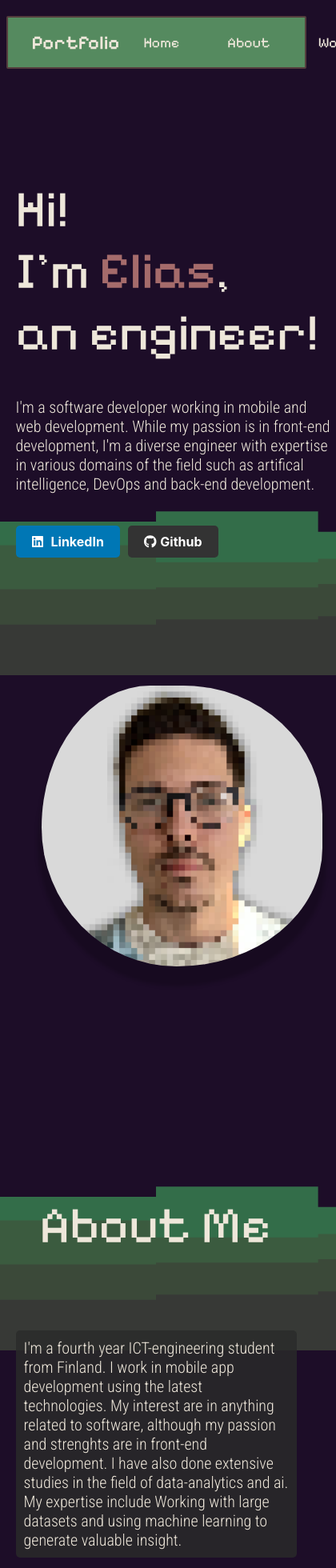
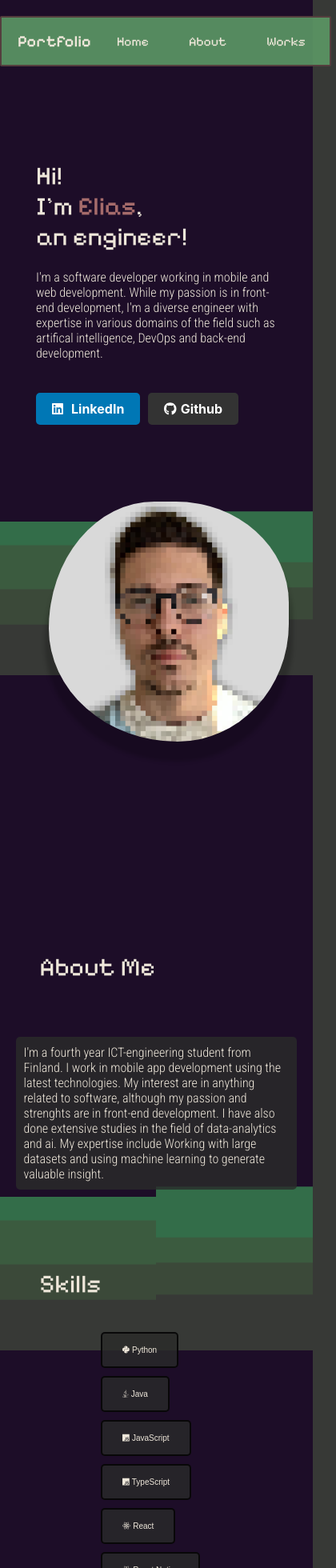
Before and after one commit to Elihu-beep/portfolio-app, a React (Create React App) app: page / in a window 390 px wide. Shown: the top 1960 px of the page at 80% size, 420 px wide, since content can reach past the window. Built offline with nearby package versions, Linux system fonts and the light colour scheme.

Commit message:
CSS updates

```diff
--- a/src/App.css
+++ b/src/App.css
@@ -10,6 +10,7 @@ body {
   background-attachment: fixed;
   background-size: cover;
   margin: 0;
+  background-color: #373936;
 }
 
 .nav {
@@ -161,3 +162,20 @@ body {
       background-position: -1300px 0;
   }
 }
+
+@media screen and (max-width: 768px) {
+  .nav {
+    font-size: 16px;
+    gap: 6px;
+    width: 100%;
+  }
+
+  .right-nav {
+    gap: 10px;
+  }
+
+  .brand-name {
+    font-size: 1.25rem;
+    margin-left: 10px;
+  }
+}
--- a/src/styles/About.css
+++ b/src/styles/About.css
@@ -65,10 +65,49 @@
     font-family: 'Arial', sans-serif;
     font-size: 1em;
     transition: background-color 0.3s ease, color 0.3s ease;
-
   }
 
   .skills li:hover {
     background-color: rgba(0, 0, 0, 0.2);
     color: #EEE7DA;
   }
+
+  @media screen and (max-width: 768px) {
+    .aboutHead {
+      font-size: 2em;
+  }
+
+  .aboutTextSection {
+      font-size: 1em;
+  }
+
+  .skillHeader {
+    font-size: 2em;
+  }
+
+  .skillContainer {
+      margin: 1em 0;
+    }
+
+    .skills {
+      padding: 0;
+      margin: 1em auto;
+      gap: 10px;
+      width: 100%;
+      margin-top: 10em;
+      font-size: 10px;
+      margin-right: 3em;
+    }
+
+    .skills li {
+      padding: 15px 25px;
+      border: 2px solid rgba(0, 0, 0, 0.8);
+      border-radius: 5px;
+      background-color: rgb(42, 43, 42, 0.8);
+      color: #EEE7DA;
+      font-family: 'Arial', sans-serif;
+      font-size: 1em;
+      transition: background-color 0.3s ease, color 0.3s ease;
+
+    }
+  }
--- a/src/styles/Home.css
+++ b/src/styles/Home.css
@@ -39,3 +39,21 @@
     color: #EEE7DA;
     margin-top: 10em;
   }
+
+  @media screen and (max-width: 768px) {
+    .greetingText {
+      font-size: 2em;
+    }
+
+    .aboutText {
+      width: 300px;
+      font-size: 1em;
+    }
+
+    .profilePicture {
+      margin-top: 6em;
+      width: 100%;
+      max-width: 300px;
+    }
+
+  }
--- a/src/styles/Works.css
+++ b/src/styles/Works.css
@@ -73,13 +73,8 @@
         height: 450px;
         margin: 10px;
         width: 300px;
-        position: relative;
-        color: #EEE7DA;
-        background-color: rgb(42, 43, 42, 0.8);
         border-radius: 2px;
         padding: 10px;
-        font-family: 'Roboto Condensed', sans-serif;
-        font-weight: 300;
         font-size: 1.25em;
       }
 
@@ -92,4 +87,13 @@
         font-weight: 300;
         font-size: 1.5em;
     }
+
+    .myWorksTitle {
+        font-size: 2em;
+    }
+
+    .worksText {
+        font-size: 1em;
+    }
+
 }
```
